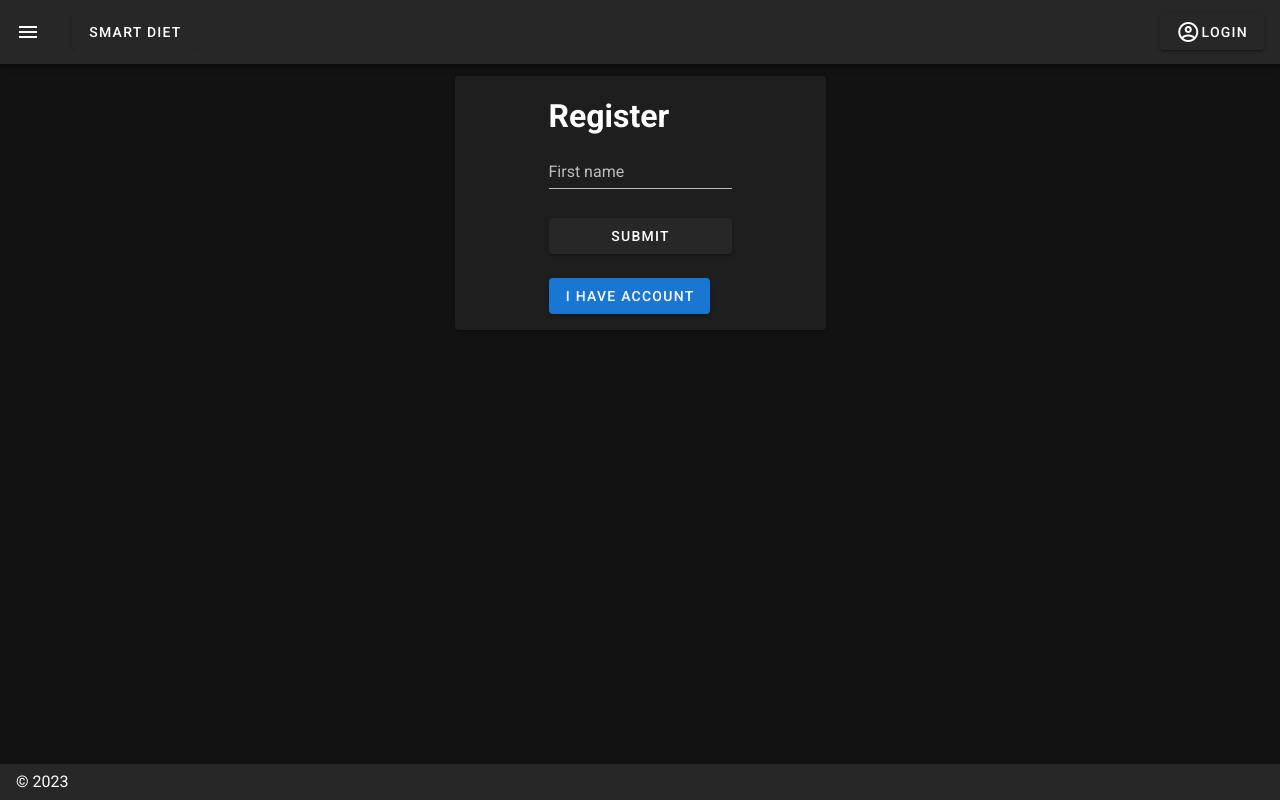
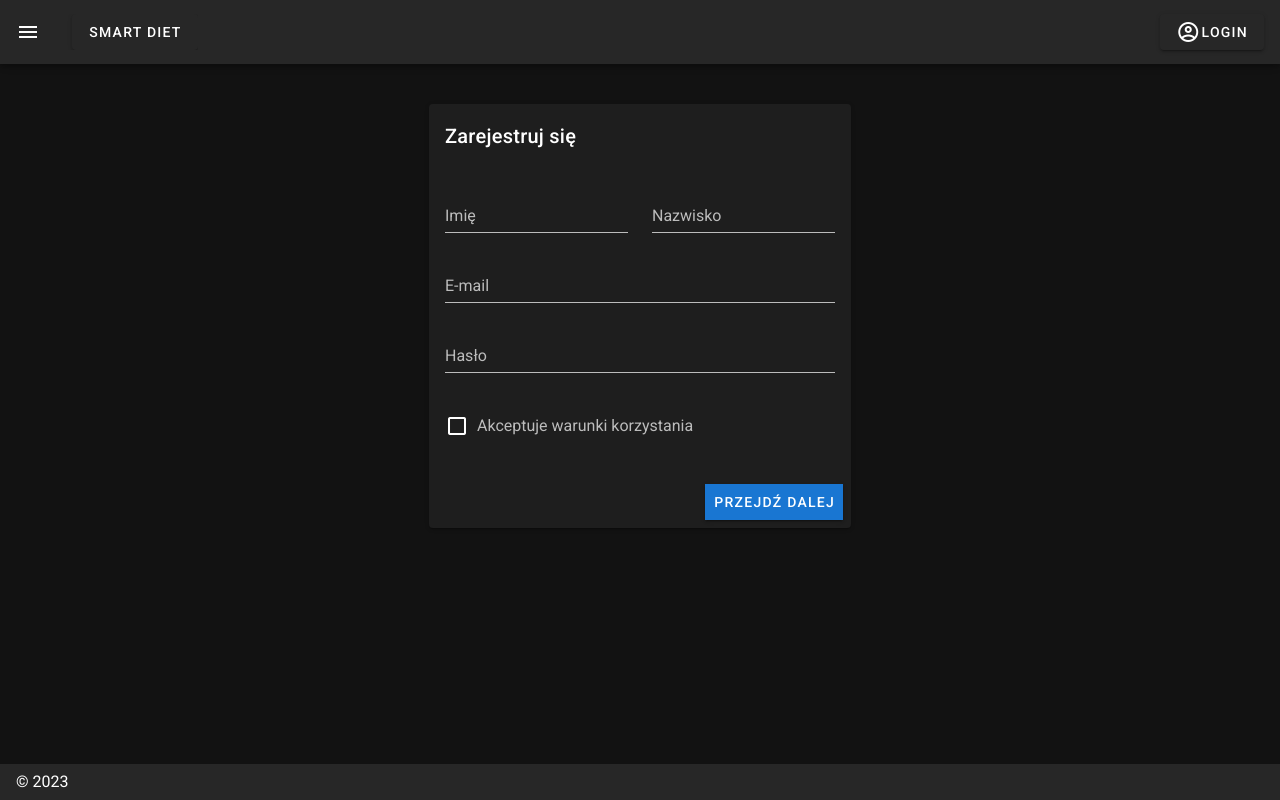
Before and after one commit to LukaszKielczewski66/SmartDiet, a Nuxt app: page /register in a window 1280 px wide. Built offline with nearby package versions, Linux system fonts and the light colour scheme.

Commit message:
add register form

```diff
--- a/pages/register.vue
+++ b/pages/register.vue
@@ -1,5 +1,5 @@
 <template>
-  <v-row justify="center" align="center">
+  <!-- <v-row justify="center" align="center">
     <v-col cols="12" sm="6" md="4">
       <v-card class="logo py-4 d-flex justify-center">
         <v-form @submit.prevent>
@@ -15,6 +15,100 @@
         </v-form>
       </v-card>
     </v-col>
+  </v-row> -->
+  <v-row class="d-flex justify-center align-center">
+    <v-card class="register-card mx-8 mt-10">
+      <v-card-title>{{ currentTitle }}</v-card-title>
+      <v-window v-model="step">
+        <v-window-item :value="1">
+          <v-card-text>
+            <v-row>
+              <v-col cols="6">
+                <v-text-field v-model="firstname" label="Imię"></v-text-field>
+              </v-col>
+              <v-col cols="6">
+                <v-text-field
+                  v-model="lastname"
+                  label="Nazwisko"
+                ></v-text-field>
+              </v-col>
+            </v-row>
+            <v-text-field v-model="email" label="E-mail"></v-text-field>
+            <v-text-field v-model="password" label="Hasło"></v-text-field>
+            <v-checkbox v-model="terms" label="Akceptuje warunki korzystania"></v-checkbox>
+          </v-card-text>
+        </v-window-item>
+        <v-window-item :value="2">
+          <v-card-text>
+            <v-row>
+              <v-col cols="12" md="6">
+                <v-text-field
+                  v-model="height"
+                  label="Wzrost"
+                  type="number"
+                ></v-text-field>
+              </v-col>
+              <v-col cols="12" md="6">
+                <v-text-field
+                  v-model="weight"
+                  label="Waga"
+                  type="number"
+                ></v-text-field>
+              </v-col>
+              <v-col cols="12" md="6">
+                <v-text-field
+                  v-model="age"
+                  label="Wiek"
+                  type="number"
+                ></v-text-field>
+              </v-col>
+              <v-col cols="12" md="6">
+                <v-select
+                  v-model="gender"
+                  :items="genders"
+                  label="Płeć"
+                  clearable
+                ></v-select>
+              </v-col>
+              <v-col cols="12">
+              <v-select
+                  v-model="activity"
+                  :items="activities"
+                  label="Aktywność fizyczna"
+                  clearable
+                ></v-select>
+              </v-col>
+              <v-col cols="12">
+                <v-select
+                  v-model="goal"
+                  :items="goals"
+                  label="Twój cel"
+                  clearable
+                ></v-select>
+              </v-col>
+            </v-row>
+          </v-card-text>
+        </v-window-item>
+        <v-window-item :value="3">
+        </v-window-item>
+      </v-window>
+      <v-card-actions>
+        <v-spacer></v-spacer>
+        <v-btn v-if="step === 1" color="primary" tile @click="step++">
+          Przejdź dalej
+        </v-btn>
+        <v-btn v-if="step === 2" color="primary" tile @click="step--">
+          Powrót
+        </v-btn>
+        <v-btn v-if="step === 2" color="primary" tile @click="createAccount()">
+          Utwórz konto!
+        </v-btn>
+        <v-btn v-if="step === 3" color="primary" tile>
+         Zaloguj się
+        </v-btn>
+        <v-spacer v-if="step === 3"></v-spacer>
+      </v-card-actions>
+    </v-card>
   </v-row>
 </template>
 
@@ -22,14 +116,27 @@
 export default {
   name: 'IndexPage',
   data: () => ({
-    firstName: '',
-    rules: [
-      (value) => {
-        if (value) return true
-
-        return 'You must enter a first name.'
-      },
-    ],
+    step: 1,
+    firstname: '',
+    lastname: '',
+    email: '',
+    password: '',
+    terms: false,
+    height: '',
+    weight: '',
+    age: '',
+    gender: '',
+    genders: ['Mężczyzna', 'Kobieta', 'Helikopter Bojowy'],
+    activity: '',
+    activities: ['Mała', 'Średnia', 'Duża'],
+    goal: '',
+    goals: ['Chcę schudnąć', 'Chcę utrzymać wagę', 'Chcę przytyć'],
+    // rules: [
+    //   (value) => {
+    //     if (value) return true
+    //     return 'You must enter a first name.'
+    //   },
+    // ],
   }),
   head() {
     // SEO
@@ -37,6 +144,37 @@ export default {
       title: 'register',
     }
   },
+  computed: {
+    currentTitle() {
+      switch (this.step) {
+        case 1:
+          return 'Zarejestruj się'
+        case 2:
+          return 'Podaj swoje dane'
+        default:
+          return 'Konto zostało stworzone!'
+      }
+    },
+  },
+  methods: {
+    createAccount () {
+      // walidacja
+      this.step++;
+      this.$axios
+      .post()
+      .then(res => {
+        console.log(res);
+      })
+      .catch(err => {
+        console.log(err);
+      })
+    }
+  }
 }
 </script>
-<style></style>
+
+<style>
+.register-card {
+  max-width: 500px;
+}
+</style>
```
Also changed, not shown: 1 other file (tests, documents, lock files or other folders).
